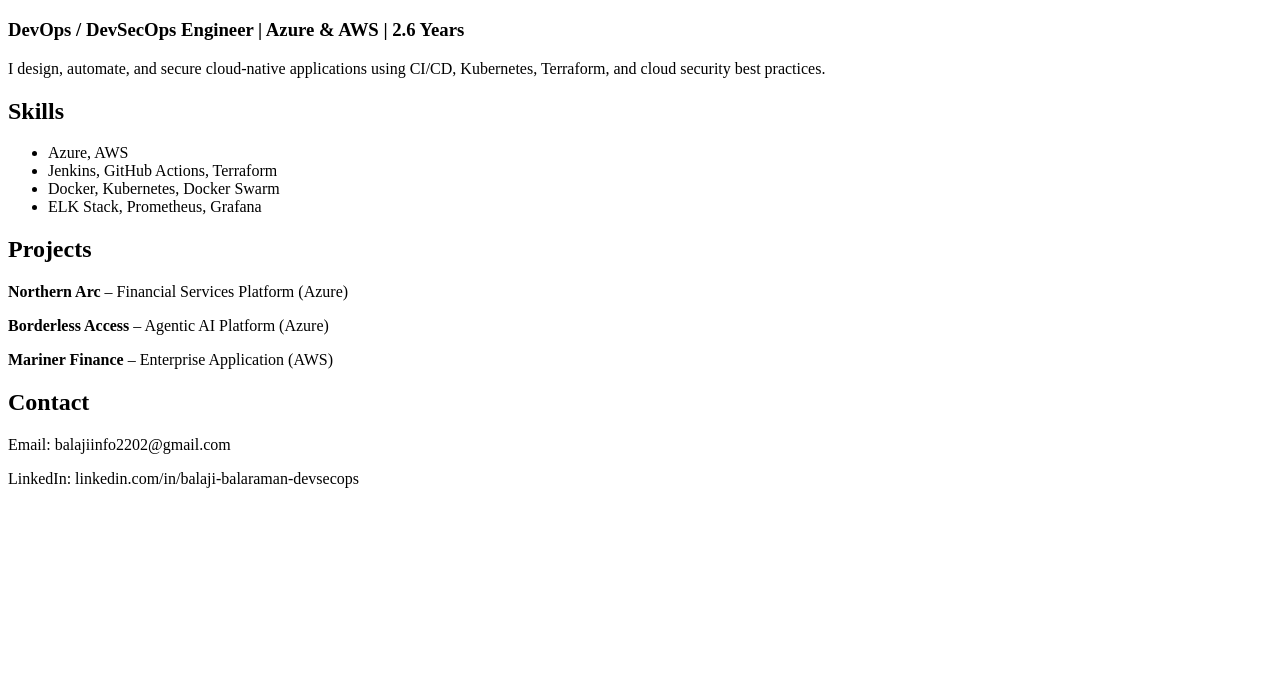
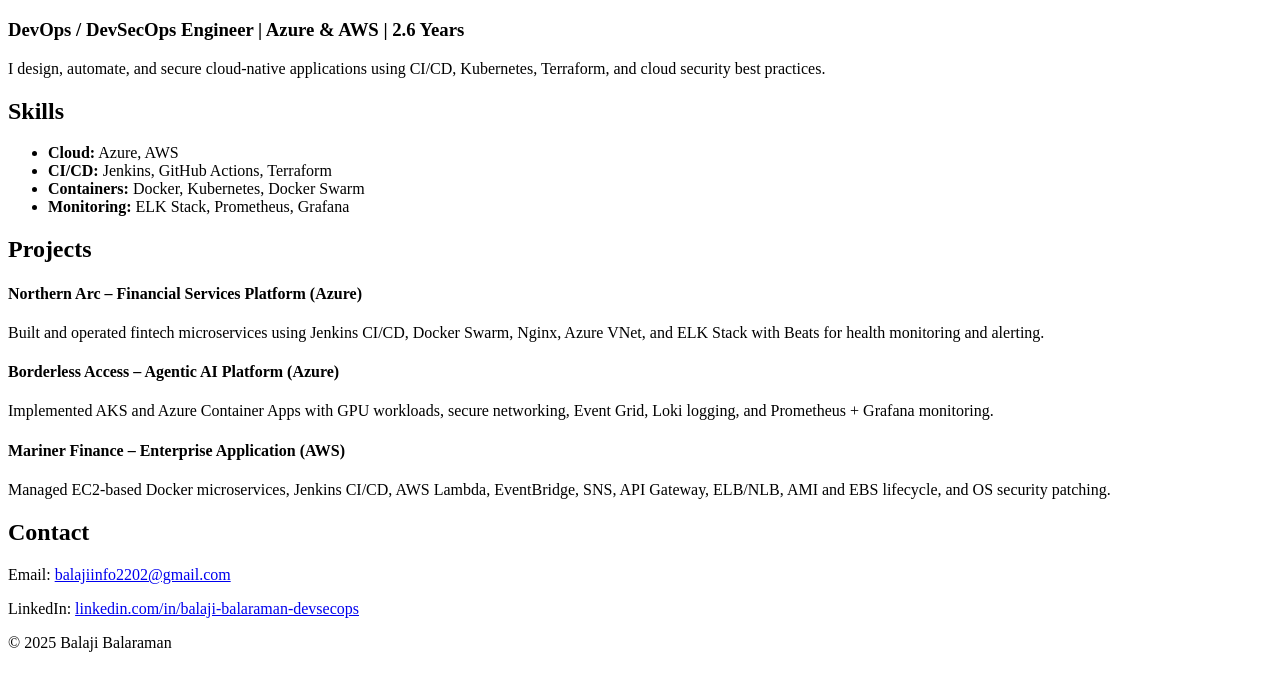
Before and after one commit to balajiinfo/balaji-portfolio, a plain HTML site: page index.html in a window 1280 px wide. Shown: the part 61-752 px from the top of the page. Drawn offline with Linux system fonts and the light colour scheme.

Commit message:
Update index.html

```diff
--- a/index.html
+++ b/index.html
@@ -2,35 +2,75 @@
 <html lang="en">
 <head>
   <meta charset="UTF-8" />
-  <meta name="viewport" content="width=device-width, initial-scale=1.0"/>
+  <meta name="viewport" content="width=device-width, initial-scale=1.0" />
   <title>Balaji Balaraman | DevOps Engineer</title>
+  <link rel="stylesheet" href="style.css" />
 </head>
 <body>
 
+  <header>
     <h1>Balaji Balaraman</h1>
     <h3>DevOps / DevSecOps Engineer | Azure & AWS | 2.6 Years</h3>
-
-<p>
+    <p class="summary">
       I design, automate, and secure cloud-native applications using CI/CD,
       Kubernetes, Terraform, and cloud security best practices.
     </p>
+  </header>
 
+  <section>
     <h2>Skills</h2>
     <ul>
-  <li>Azure, AWS</li>
-  <li>Jenkins, GitHub Actions, Terraform</li>
-  <li>Docker, Kubernetes, Docker Swarm</li>
-  <li>ELK Stack, Prometheus, Grafana</li>
+      <li><strong>Cloud:</strong> Azure, AWS</li>
+      <li><strong>CI/CD:</strong> Jenkins, GitHub Actions, Terraform</li>
+      <li><strong>Containers:</strong> Docker, Kubernetes, Docker Swarm</li>
+      <li><strong>Monitoring:</strong> ELK Stack, Prometheus, Grafana</li>
     </ul>
+  </section>
 
+  <section>
     <h2>Projects</h2>
-<p><strong>Northern Arc</strong> – Financial Services Platform (Azure)</p>
-<p><strong>Borderless Access</strong> – Agentic AI Platform (Azure)</p>
-<p><strong>Mariner Finance</strong> – Enterprise Application (AWS)</p>
 
+    <div class="project">
+      <h4>Northern Arc – Financial Services Platform (Azure)</h4>
+      <p>
+        Built and operated fintech microservices using Jenkins CI/CD,
+        Docker Swarm, Nginx, Azure VNet, and ELK Stack with Beats
+        for health monitoring and alerting.
+      </p>
+    </div>
+
+    <div class="project">
+      <h4>Borderless Access – Agentic AI Platform (Azure)</h4>
+      <p>
+        Implemented AKS and Azure Container Apps with GPU workloads,
+        secure networking, Event Grid, Loki logging, and
+        Prometheus + Grafana monitoring.
+      </p>
+    </div>
+
+    <div class="project">
+      <h4>Mariner Finance – Enterprise Application (AWS)</h4>
+      <p>
+        Managed EC2-based Docker microservices, Jenkins CI/CD,
+        AWS Lambda, EventBridge, SNS, API Gateway, ELB/NLB,
+        AMI and EBS lifecycle, and OS security patching.
+      </p>
+    </div>
+  </section>
+
+  <section>
     <h2>Contact</h2>
-<p>Email: balajiinfo2202@gmail.com</p>
-<p>LinkedIn: linkedin.com/in/balaji-balaraman-devsecops</p>
+    <p>Email: <a href="mailto:balajiinfo2202@gmail.com">balajiinfo2202@gmail.com</a></p>
+    <p>LinkedIn:
+      <a href="https://linkedin.com/in/balaji-balaraman-devsecops" target="_blank">
+        linkedin.com/in/balaji-balaraman-devsecops
+      </a>
+    </p>
+  </section>
+
+  <footer>
+    <p>© 2025 Balaji Balaraman</p>
+  </footer>
 
 </body>
 </html>
```
Lines whose indentation alone changed are shown as unchanged.
